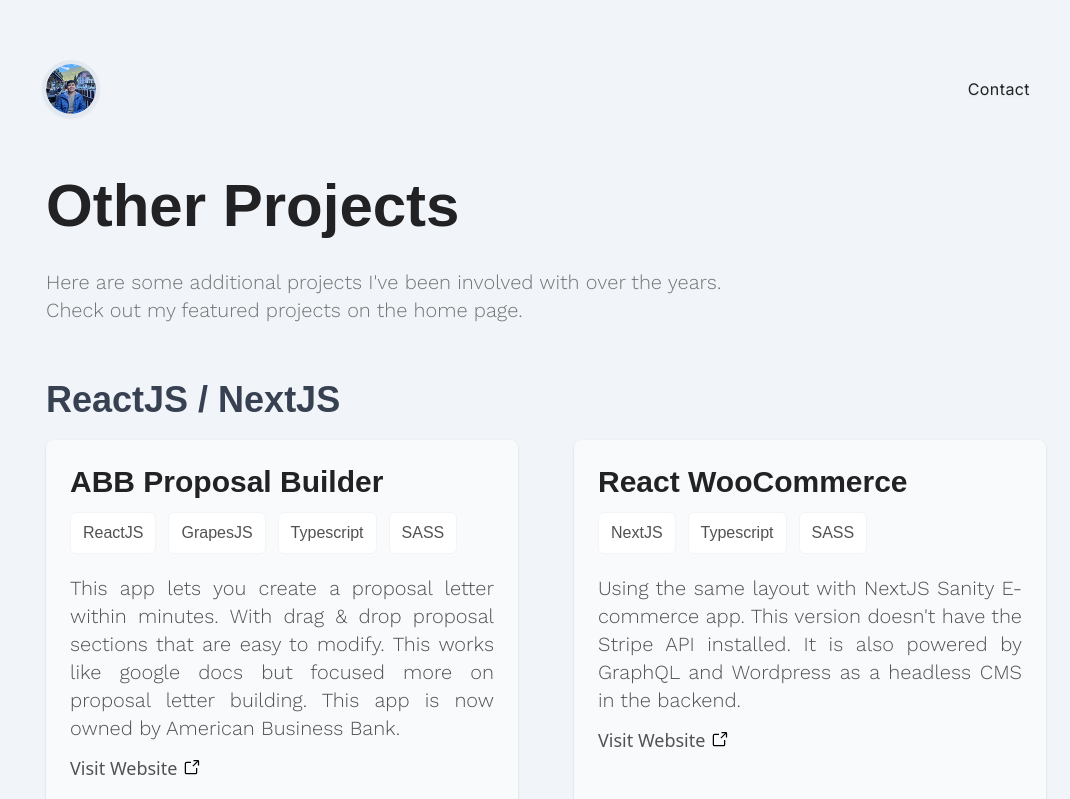
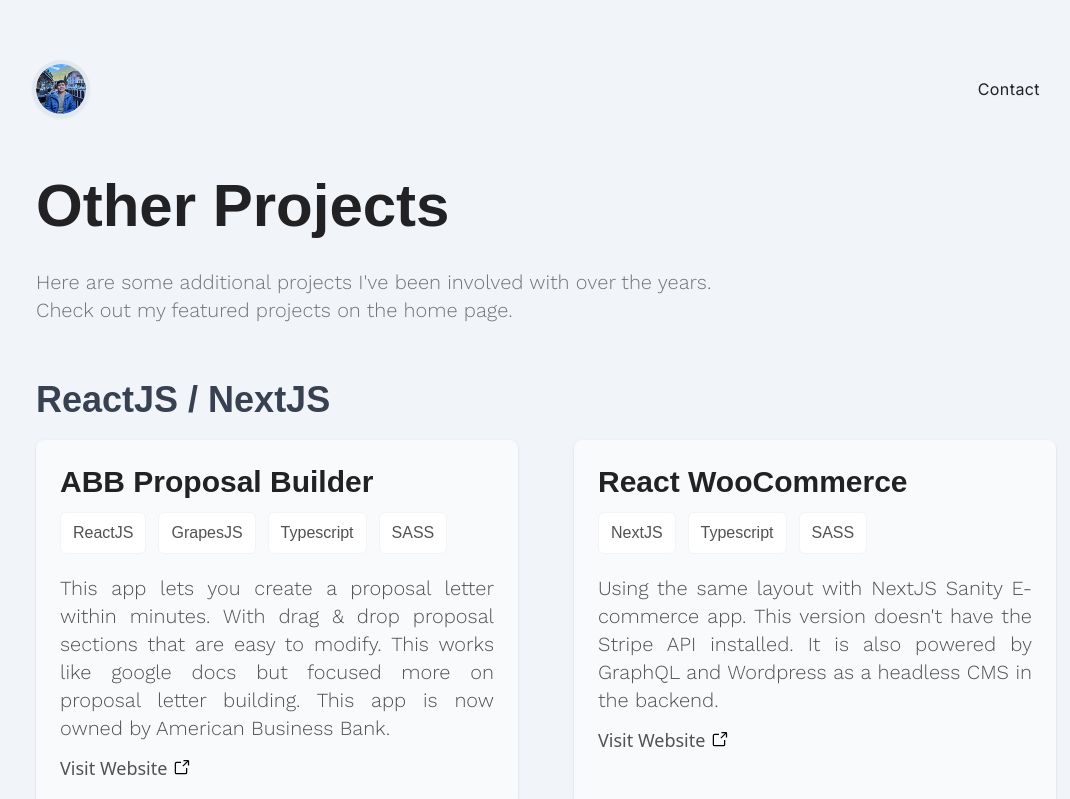
Before and after one commit to loq24/latest-portfolio, a Next.js app: page /projects in a window 1280 px wide. Shown: the top 799 px of the page, without its empty margins (94-1164 px from the left). Built offline with nearby package versions, Linux system fonts and the light colour scheme; a web font is replaced by a local one.

Commit message:
feat: decrease width

```diff
--- a/app/globals.css
+++ b/app/globals.css
@@ -18,7 +18,7 @@
 
 @layer utilities {
   .centered-block {
-    --ideal-block-width: min(1000px, 85%);
+    --ideal-block-width: min(1020px, 85%);
     @apply mx-auto w-[--ideal-block-width];
   }
 
```
